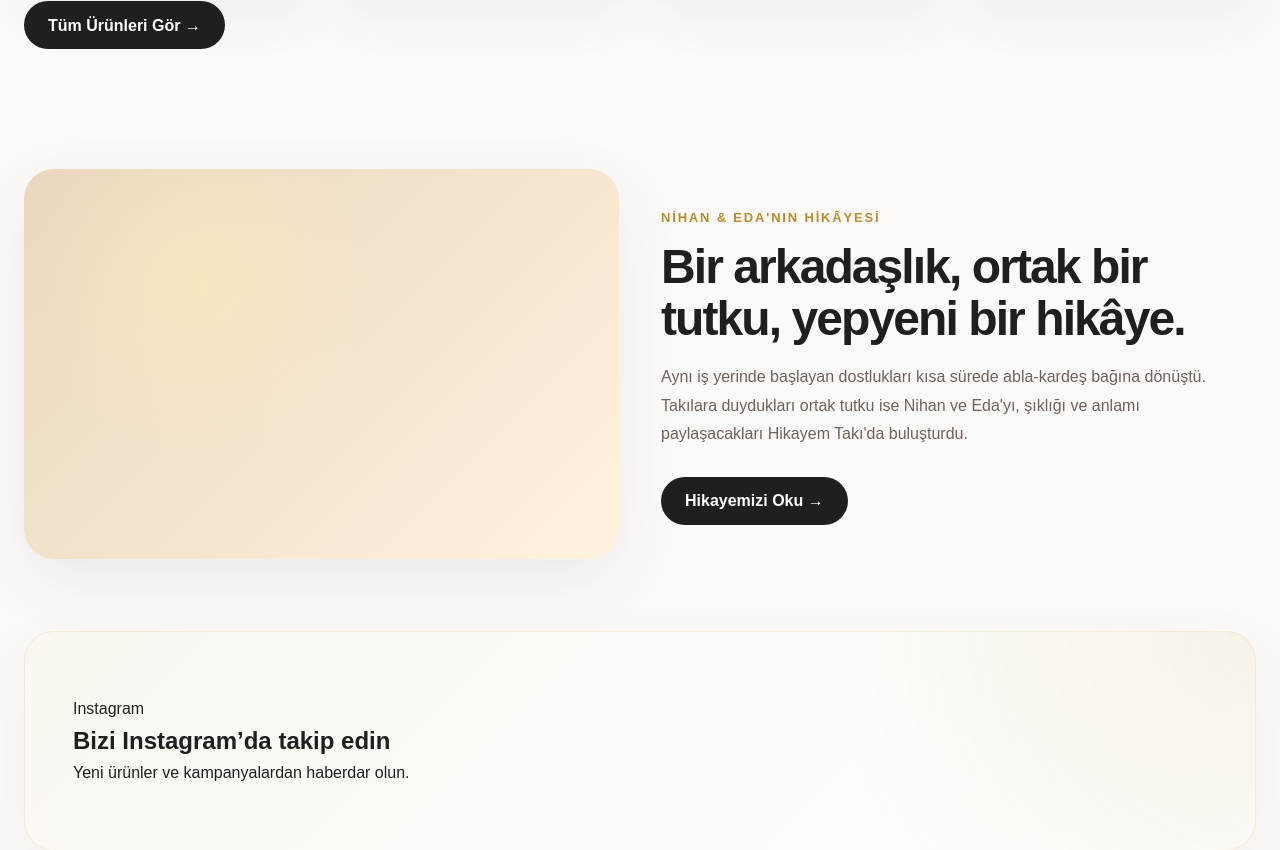
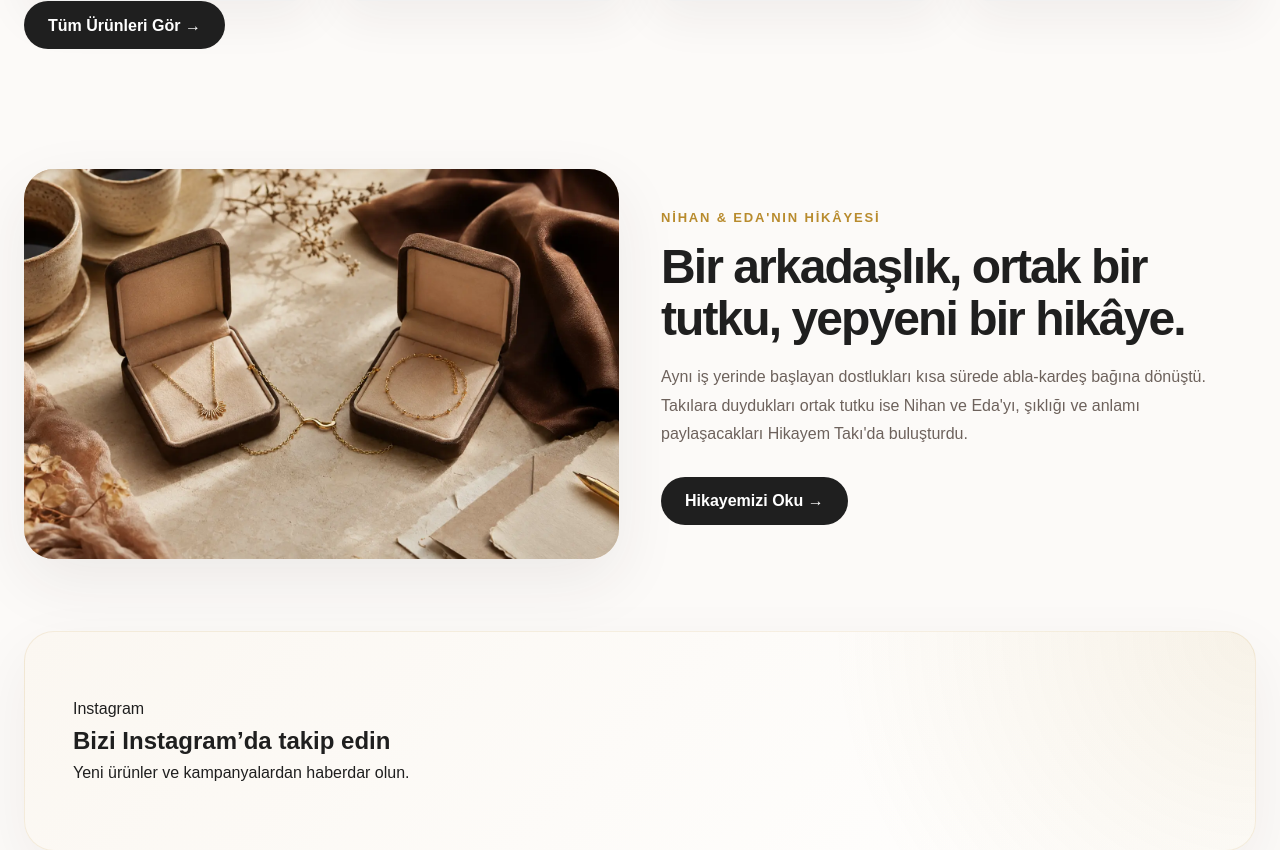
Before and after one commit to cyclee52-cpu/HikayemTaki, a Django app: page / in a window 1280 px wide. Shown: the part 3522-4372 px from the top of the page. Run offline with Django 5.2, Linux system fonts and the light colour scheme; data comes from the database, SQL or seed files in the repository.

Commit message:
Ana sayfa kurucu hikâyesine sembolik görsel ekle (#3)
Kurucu hikâyesi alanına optimize WebP görsel, erişilebilir alternatif metin ve responsive kırpma stilleri ekler.

```diff
--- a/static/css/story.css
+++ b/static/css/story.css
@@ -11,10 +11,18 @@
 .story-image {
     min-height: 390px;
     border-radius: 30px;
-    background:
-        radial-gradient(circle at 30% 30%, rgba(255, 236, 188, 0.55), transparent 34%),
-        linear-gradient(135deg, #ead7bd, #fff2df);
+    overflow: hidden;
+    background: #ead7bd;
     box-shadow: 0 22px 64px rgba(46, 42, 40, 0.08);
+}
+
+.story-image img {
+    display: block;
+    width: 100%;
+    height: 100%;
+    min-height: 390px;
+    object-fit: cover;
+    object-position: center;
 }
 
 .story-content {
@@ -65,4 +73,8 @@
         min-height: 280px;
         border-radius: 24px;
     }
+
+    .story-image img {
+        min-height: 280px;
+    }
 }
--- a/templates/core/home.html
+++ b/templates/core/home.html
@@ -219,7 +219,14 @@
 </section>
 
 <section id="story" class="story-section">
-    <div class="story-image"></div>
+    <div class="story-image">
+        <img
+            src="{% static 'images/story/founder-story.webp' %}"
+            alt="İki arkadaşın ortak hikâyesini simgeleyen, birbirine bağlanan zarif takılar"
+            loading="lazy"
+            decoding="async"
+        >
+    </div>
 
     <div class="story-content">
         <span>Nihan &amp; Eda'nın Hikâyesi</span>
```
Also changed, not shown: static/images/story/founder-story.webp (added).
